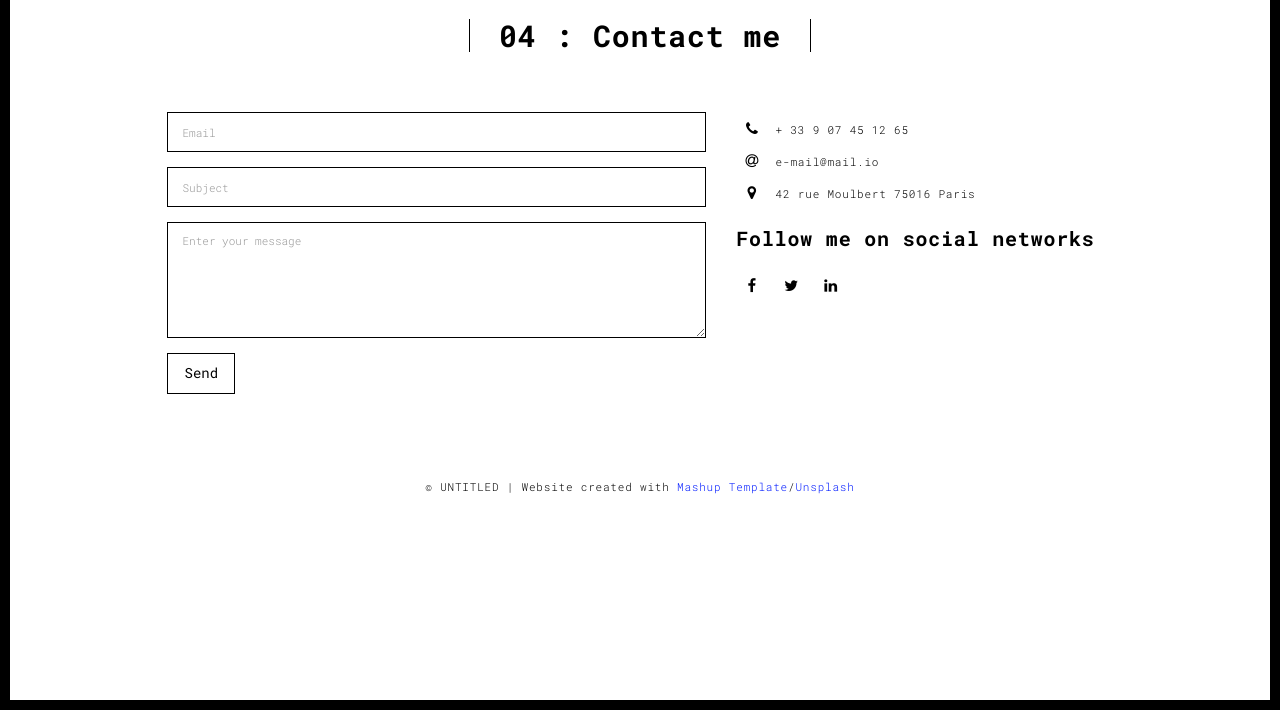
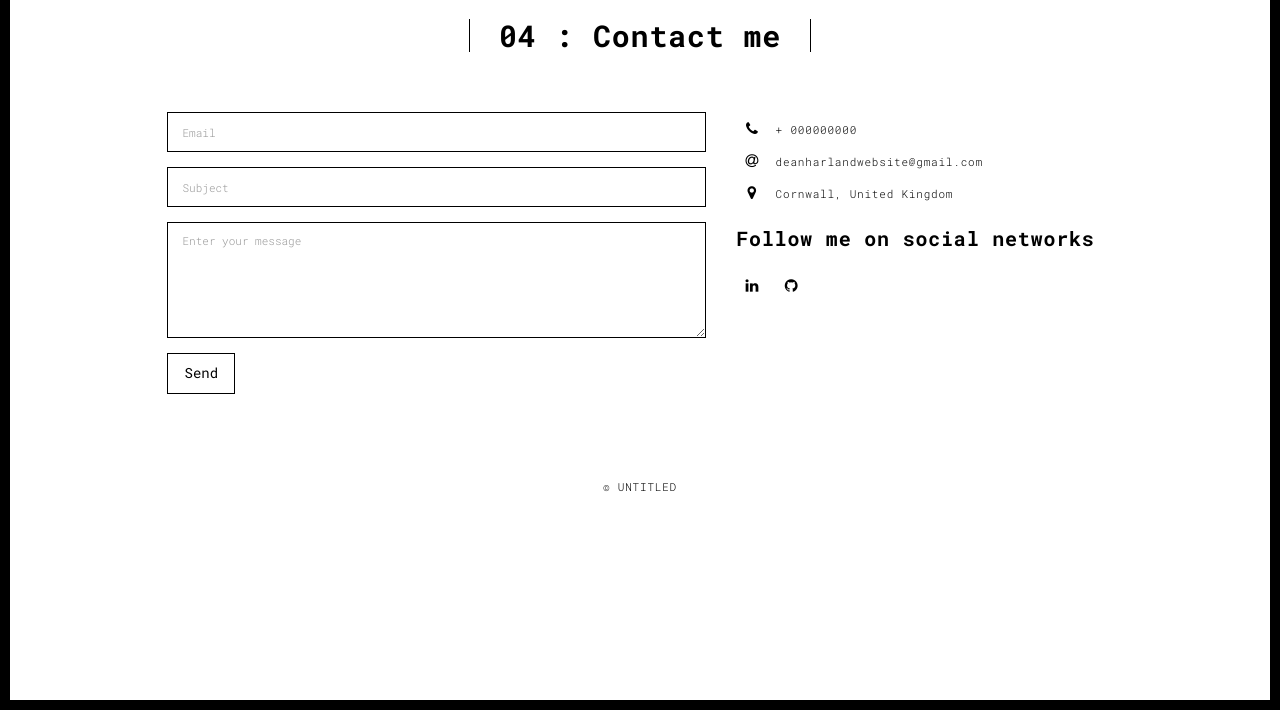
Before and after one commit to DeanHarland/portfo, a Flask app: page /contact.html in a window 1280 px wide. Shown: the part 90-800 px from the top of the page. Run offline with Flask 2, Linux system fonts and the light colour scheme; some libraries are stand-ins or nearby versions.

Commit message:
Templates. - Updated about.html with extra information. - updated contact.html.

```diff
--- a/templates/contact.html
+++ b/templates/contact.html
@@ -79,30 +79,28 @@
                           <span class="fa-icon">
                             <i class="fa fa-phone" aria-hidden="true"></i>
                           </span>
-                          + 33 9 07 45 12 65
+                          + 000000000
                         </li>
                         <li>
                           <span class="fa-icon">
                             <i class="fa fa-at" aria-hidden="true"></i>
                           </span>
-                          e-mail@mail.io
+                          deanharlandwebsite@gmail.com
                         </li>
                         <li>
                           <span class="fa-icon">
                             <i class="fa fa fa-map-marker" aria-hidden="true"></i>
                           </span>
-                          42 rue Moulbert 75016 Paris
+                          Cornwall, United Kingdom
                         </li>
                       </ul>
                       <h3>Follow me on social networks</h3>
-                      <a href="http://www.facebook.com" title="" class="fa-icon">
-                        <i class="fa fa-facebook"></i>
-                      </a>
-                      <a href="http://www.twitter.com" title="" class="fa-icon">
-                        <i class="fa fa-twitter"></i>
-                      </a>
+
                       <a href="http://www.linkedin.com" title="" class="fa-icon">
                         <i class="fa fa-linkedin"></i>
+                      </a>
+                        <a href="https://github.com" title="" class="fa-icon">
+                        <i class="fa fa-github"></i>
                       </a>
 
                     </div>
@@ -122,7 +120,7 @@
   <div class="container">
     <div class="row">
       <div class="col-xs-12">
-        <p>© UNTITLED | Website created with <a href="http://www.mashup-template.com/" title="Create website with free html template">Mashup Template</a>/<a href="https://www.unsplash.com/" title="Beautiful Free Images">Unsplash</a></p>
+        <p>© UNTITLED</p>
       </div>
     </div>
   </div>
```
Also changed, not shown: templates/about.html (+7 -6 lines).
